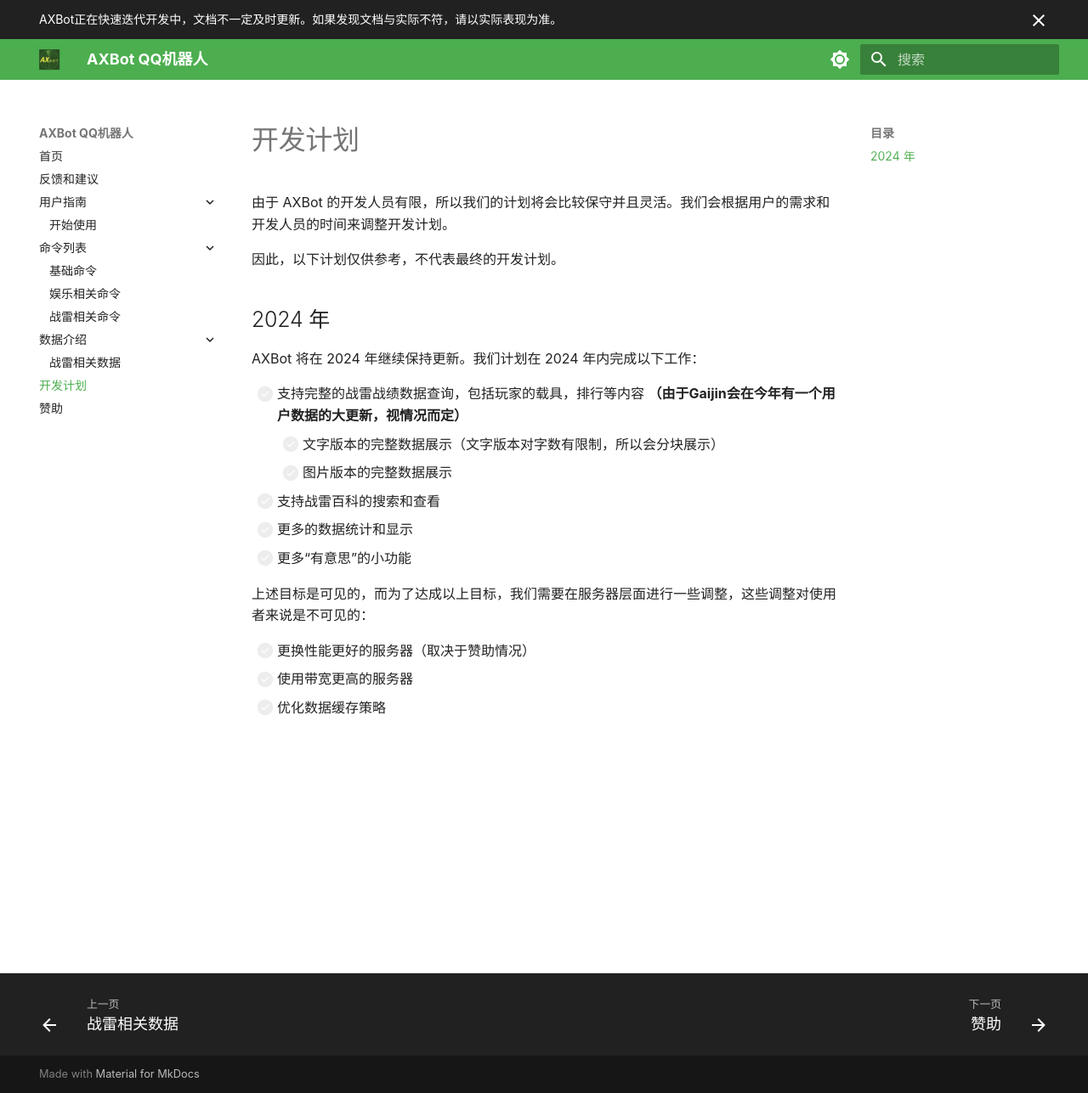
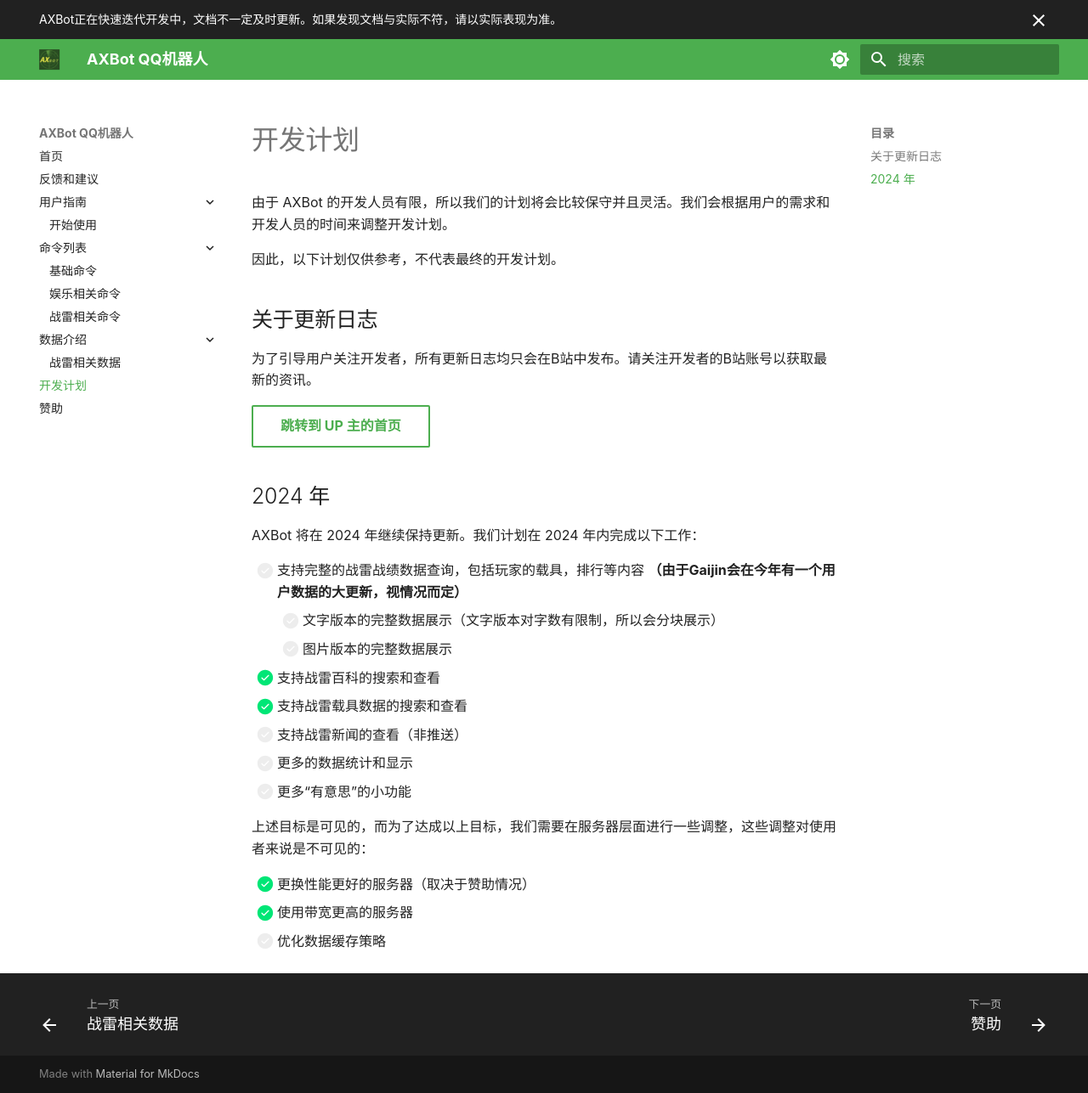
Before and after one commit to axiangcoding/axbot-qq-docs, an MkDocs documentation site: the page built from docs/roadmap.md, in a window 1280 px wide and 1287 px high. Shown: the whole window at 85% size. Built offline with MkDocs 1.6.1 and Material for MkDocs 9.7.7, drawn with Linux system fonts in a browser that asks for light colours.

Commit message:
更新文档

```diff
--- a/docs/roadmap.md
+++ b/docs/roadmap.md
@@ -3,6 +3,12 @@
 由于 AXBot 的开发人员有限，所以我们的计划将会比较保守并且灵活。我们会根据用户的需求和开发人员的时间来调整开发计划。
 
 因此，以下计划仅供参考，不代表最终的开发计划。
+
+## 关于更新日志
+
+为了引导用户关注开发者，所有更新日志均只会在B站中发布。请关注开发者的B站账号以获取最新的资讯。
+
+[跳转到 UP 主的首页](https://space.bilibili.com/8696650){ .md-button }
 
 ## 2024 年
 
@@ -11,12 +17,14 @@
 - [ ] 支持完整的战雷战绩数据查询，包括玩家的载具，排行等内容 **（由于Gaijin会在今年有一个用户数据的大更新，视情况而定）**
     - [ ] 文字版本的完整数据展示（文字版本对字数有限制，所以会分块展示）
     - [ ] 图片版本的完整数据展示
-- [ ] 支持战雷百科的搜索和查看
+- [x] 支持战雷百科的搜索和查看
+- [x] 支持战雷载具数据的搜索和查看
+- [ ] 支持战雷新闻的查看（非推送）
 - [ ] 更多的数据统计和显示
 - [ ] 更多“有意思”的小功能
 
 上述目标是可见的，而为了达成以上目标，我们需要在服务器层面进行一些调整，这些调整对使用者来说是不可见的：
 
-- [ ] 更换性能更好的服务器（取决于赞助情况）
-- [ ] 使用带宽更高的服务器
+- [x] 更换性能更好的服务器（取决于赞助情况）
+- [x] 使用带宽更高的服务器
 - [ ] 优化数据缓存策略
```
